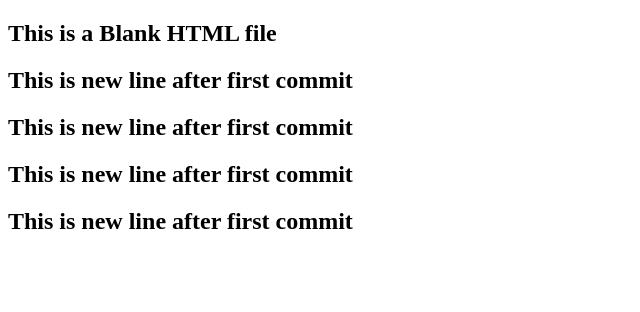
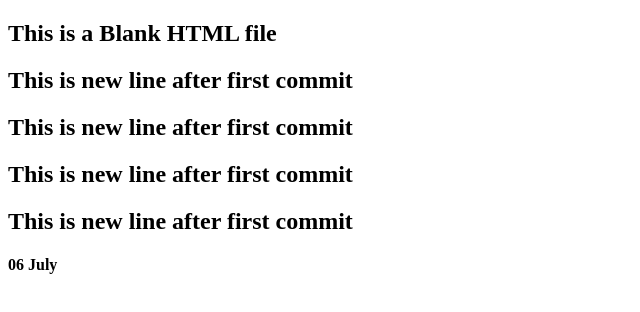
Before and after one commit to TheAhmadSharif/git_action, a plain HTML site: page index.html in a window 1280 px wide. Shown: the full height of the page, 0-640 px from the left. Drawn offline with Linux system fonts and the light colour scheme.

Commit message:
Test Again

```diff
--- a/index.html
+++ b/index.html
@@ -13,6 +13,7 @@
         <h2>This is new line after first commit</h2>
         <h2>This is new line after first commit</h2>
         <h2>This is new line after first commit</h2>
+	<h4>06 July</h4>
     </div>
 </body>
 </html>
```
